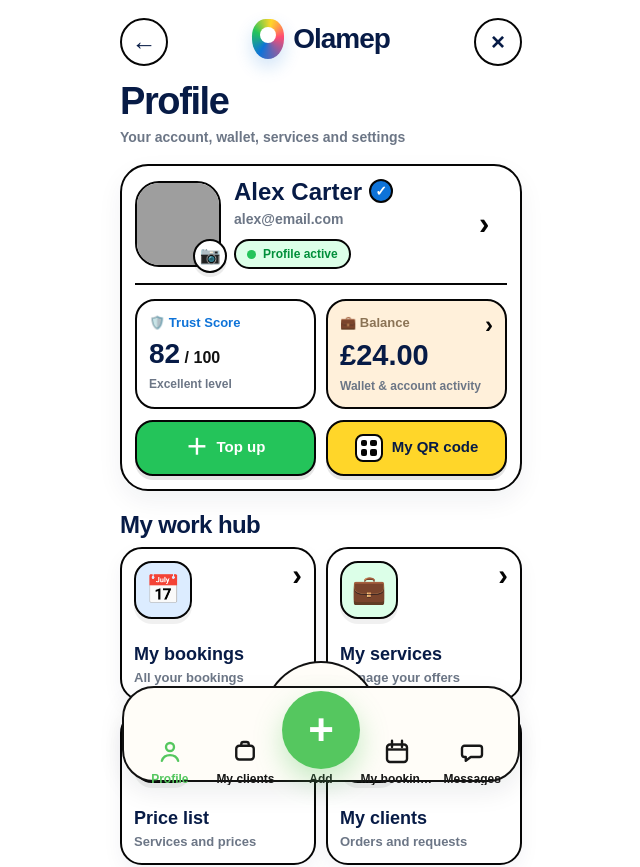
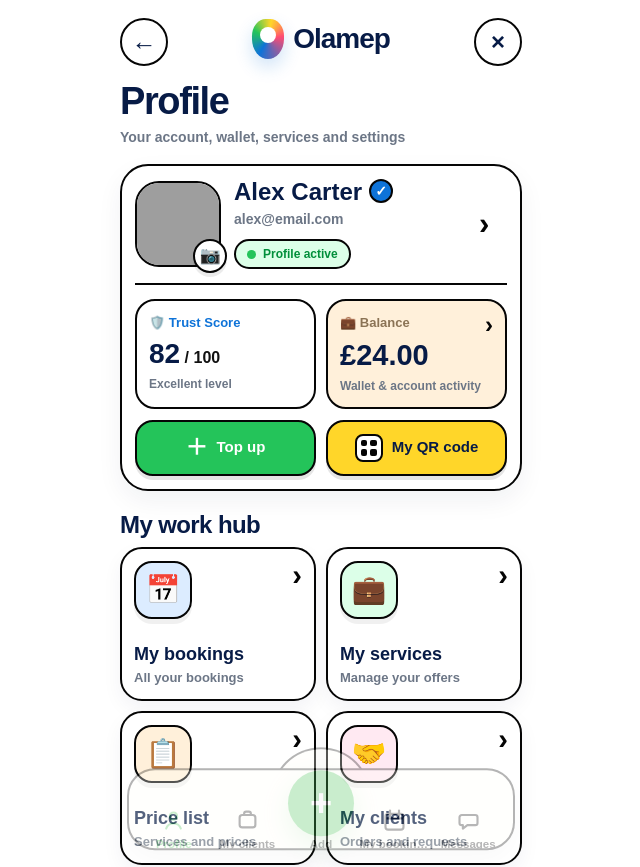
Before and after one commit to bellasalon4u-source/mapbookapp, a Next.js app: page /profile in a window 1280 px wide. Shown: the top 867 px of the page, without its empty margins (319-959 px from the left). Built offline with nearby package versions, Linux system fonts and the light colour scheme; grey boxes are pictures that could not be loaded.

Commit message:
git add components/common/BottomNav.tsx git commit -m "Restore compact bottom nav with temporary profile mode" git push

```diff
--- a/components/common/BottomNav.tsx
+++ b/components/common/BottomNav.tsx
@@ -1,12 +1,16 @@
 'use client';
 
-import { useEffect, useMemo, useRef, useState, type CSSProperties } from 'react';
+import { useEffect, useMemo, useRef, useState } from 'react';
 import { usePathname, useRouter } from 'next/navigation';
 import {
   getSavedLanguage,
   subscribeToLanguageChange,
   type AppLanguage,
 } from '../../services/i18n';
+import {
+  getUnreadMessagesCount,
+  subscribeToChatStore,
+} from '../../services/chatStore';
 
 type BottomNavProps = {
   active?: 'home' | 'clients' | 'bookings' | 'add' | 'messages' | 'profile';
@@ -236,7 +240,7 @@ function HomeIcon({ active }: { active: boolean }) {
   const color = active ? BRAND.green : BRAND.black;
 
   return (
-    <svg width="30" height="30" viewBox="0 0 24 24" fill="none">
+    <svg width="27" height="27" viewBox="0 0 24 24" fill="none">
       <path
         d="M4 10.5L12 4L20 10.5V20H4V10.5Z"
         stroke={color}
@@ -251,7 +255,7 @@ function CalendarIcon({ active }: { active: boolean }) {
   const color = active ? BRAND.blue : BRAND.black;
 
   return (
-    <svg width="30" height="30" viewBox="0 0 24 24" fill="none">
+    <svg width="27" height="27" viewBox="0 0 24 24" fill="none">
       <rect x="4" y="6" width="16" height="14" rx="2.4" stroke={color} strokeWidth="1.9" />
       <path d="M8 3V8" stroke={color} strokeWidth="1.9" strokeLinecap="round" />
       <path d="M16 3V8" stroke={color} strokeWidth="1.9" strokeLinecap="round" />
@@ -264,7 +268,7 @@ function MessageIcon({ active }: { active: boolean }) {
   const color = active ? BRAND.green : BRAND.black;
 
   return (
-    <svg width="30" height="30" viewBox="0 0 24 24" fill="none">
+    <svg width="27" height="27" viewBox="0 0 24 24" fill="none">
       <path
         d="M6 7H18C19.1046 7 20 7.89543 20 9V14C20 15.1046 19.1046 16 18 16H11L7 19V16H6C4.89543 16 4 15.1046 4 14V9C4 7.89543 4.89543 7 6 7Z"
         stroke={color}
@@ -279,7 +283,7 @@ function ProfileIcon({ active }: { active: boolean }) {
   const color = active ? BRAND.green : BRAND.black;
 
   return (
-    <svg width="30" height="30" viewBox="0 0 24 24" fill="none">
+    <svg width="27" height="27" viewBox="0 0 24 24" fill="none">
       <circle cx="12" cy="8" r="3.2" stroke={color} strokeWidth="1.9" />
       <path
         d="M5.5 19C6.5 15.8 8.8 14.5 12 14.5C15.2 14.5 17.5 15.8 18.5 19"
@@ -295,7 +299,7 @@ function ClientsIcon({ active }: { active: boolean }) {
   const color = active ? BRAND.green : BRAND.black;
 
   return (
-    <svg width="30" height="30" viewBox="0 0 24 24" fill="none">
+    <svg width="27" height="27" viewBox="0 0 24 24" fill="none">
       <rect x="5" y="7" width="14" height="11" rx="2.4" stroke={color} strokeWidth="1.9" />
       <path
         d="M9 7V5.8C9 4.8 9.8 4 10.8 4H13.2C14.2 4 15 4.8 15 5.8V7"
@@ -323,6 +327,7 @@ export default function BottomNav({ active: activeProp, onAddClick }: BottomNavP
   const [language, setLanguage] = useState<AppLanguage>('EN');
   const [addMenuOpen, setAddMenuOpen] = useState(false);
   const [profileNavVisible, setProfileNavVisible] = useState(true);
+  const [unreadMessagesCount, setUnreadMessagesCount] = useState(0);
 
   const hideTimerRef = useRef<ReturnType<typeof setTimeout> | null>(null);
 
@@ -338,13 +343,36 @@ export default function BottomNav({ active: activeProp, onAddClick }: BottomNavP
     };
   }, []);
 
+  useEffect(() => {
+    const syncUnread = () => {
+      try {
+        setUnreadMessagesCount(getUnreadMessagesCount());
+      } catch {
+        setUnreadMessagesCount(0);
+      }
+    };
+
+    syncUnread();
+
+    const unsubscribe = subscribeToChatStore(syncUnread);
+
+    window.addEventListener('focus', syncUnread);
+    window.addEventListener('pageshow', syncUnread);
+    window.addEventListener('storage', syncUnread);
+
+    return () => {
+      unsubscribe();
+      window.removeEventListener('focus', syncUnread);
+      window.removeEventListener('pageshow', syncUnread);
+      window.removeEventListener('storage', syncUnread);
+    };
+  }, []);
+
   const isProfileArea =
     pathname === '/profile' ||
     pathname?.startsWith('/profile/') ||
     activeProp === 'profile' ||
     activeProp === 'clients';
-
-  const isPublicArea = !isProfileArea;
 
   const showProfileNavTemporarily = () => {
     if (!isProfileArea) return;
@@ -357,7 +385,7 @@ export default function BottomNav({ active: activeProp, onAddClick }: BottomNavP
 
     hideTimerRef.current = setTimeout(() => {
       setProfileNavVisible(false);
-    }, 2800);
+    }, 2600);
   };
 
   useEffect(() => {
@@ -404,8 +432,7 @@ export default function BottomNav({ active: activeProp, onAddClick }: BottomNavP
 
   const addText = useMemo(() => getAddText(language), [language]);
   const items = isProfileArea ? profileItems : publicItems;
-
-  const shouldShowNav = isPublicArea || profileNavVisible || addMenuOpen;
+  const shouldShowNav = !isProfileArea || profileNavVisible || addMenuOpen;
 
   const getIsActive = (key: NavKey, href: string) => {
     if (addMenuOpen && key === 'add') return true;
@@ -480,7 +507,7 @@ export default function BottomNav({ active: activeProp, onAddClick }: BottomNavP
             display: 'flex',
             alignItems: 'flex-end',
             justifyContent: 'center',
-            padding: '0 22px 128px',
+            padding: '0 22px 118px',
             boxSizing: 'border-box',
           }}
         >
@@ -503,17 +530,29 @@ export default function BottomNav({ active: activeProp, onAddClick }: BottomNavP
                 borderBottom: `3px solid ${BRAND.border}`,
               }}
             >
-              <button type="button" onClick={handleCreateAd} style={addTileStyle('#ffe44d')}>
+              <button
+                type="button"
+                onClick={handleCreateAd}
+                style={addTileStyle('#ffe44d', BRAND.black, true)}
+              >
                 <span style={{ fontSize: 34 }}>📣</span>
                 <span>{addText.ad}</span>
               </button>
 
-              <button type="button" onClick={handleCreateService} style={addTileStyle('#41c83f', '#ffffff')}>
+              <button
+                type="button"
+                onClick={handleCreateService}
+                style={addTileStyle('#41c83f', '#ffffff', true)}
+              >
                 <span style={{ fontSize: 40, lineHeight: 1 }}>+</span>
                 <span>{addText.service}</span>
               </button>
 
-              <button type="button" onClick={handleCreateDeal} style={addTileStyle('#ff4b52', '#ffffff', false)}>
+              <button
+                type="button"
+                onClick={handleCreateDeal}
+                style={addTileStyle('#ff4b52', '#ffffff', false)}
+              >
                 <span
                   style={{
                     position: 'absolute',
@@ -563,25 +602,27 @@ export default function BottomNav({ active: activeProp, onAddClick }: BottomNavP
         style={{
           position: 'fixed',
           left: '50%',
-          bottom: 'calc(18px + env(safe-area-inset-bottom))',
-          transform: shouldShowNav ? 'translateX(-50%) translateY(0)' : 'translateX(-50%) translateY(126px)',
+          bottom: 'calc(8px + env(safe-area-inset-bottom))',
+          transform: shouldShowNav
+            ? 'translateX(-50%) translateY(0)'
+            : 'translateX(-50%) translateY(120px)',
           opacity: shouldShowNav ? 1 : 0,
-          width: 'calc(100% - 34px)',
-          maxWidth: 398,
+          width: 'calc(100% - 38px)',
+          maxWidth: 388,
           zIndex: 1200,
           pointerEvents: shouldShowNav ? 'auto' : 'none',
           transition: 'transform 0.35s ease, opacity 0.25s ease',
         }}
       >
-        <div style={{ position: 'relative', height: 96 }}>
+        <div style={{ position: 'relative', height: 82 }}>
           <div
             style={{
               position: 'absolute',
               left: '50%',
-              top: -25,
+              top: -21,
               transform: 'translateX(-50%)',
-              width: 116,
-              height: 64,
+              width: 100,
+              height: 50,
               borderTopLeftRadius: 999,
               borderTopRightRadius: 999,
               background: BRAND.cream,
@@ -598,12 +639,12 @@ export default function BottomNav({ active: activeProp, onAddClick }: BottomNavP
               inset: 0,
               background: BRAND.cream,
               border: `2px solid ${BRAND.border}`,
-              borderRadius: 32,
-              boxShadow: '0 10px 26px rgba(15,23,42,0.08)',
+              borderRadius: 28,
+              boxShadow: '0 10px 24px rgba(15,23,42,0.08)',
               display: 'grid',
               gridTemplateColumns: 'repeat(5, minmax(0, 1fr))',
               alignItems: 'end',
-              padding: '13px 8px 13px',
+              padding: '10px 8px 10px',
               boxSizing: 'border-box',
               zIndex: 2,
             }}
@@ -612,6 +653,8 @@ export default function BottomNav({ active: activeProp, onAddClick }: BottomNavP
               const isActive = getIsActive(item.key, item.href);
               const label = getLabel(item, language);
               const activeColor = getActiveColor(item.key);
+              const badge =
+                item.key === 'messages' && unreadMessagesCount > 0 ? unreadMessagesCount : 0;
 
               if (item.accent) {
                 return (
@@ -628,29 +671,29 @@ export default function BottomNav({ active: activeProp, onAddClick }: BottomNavP
                       flexDirection: 'column',
                       alignItems: 'center',
                       justifyContent: 'flex-end',
-                      gap: 4,
+                      gap: 3,
                       position: 'relative',
                       zIndex: 5,
-                      minHeight: 84,
+                      minHeight: 70,
                       minWidth: 0,
                       overflow: 'visible',
                     }}
                   >
                     <span
                       style={{
-                        width: 78,
-                        height: 78,
+                        width: 66,
+                        height: 66,
                         borderRadius: '50%',
                         background: BRAND.green,
                         color: '#ffffff',
                         display: 'inline-flex',
                         alignItems: 'center',
                         justifyContent: 'center',
-                        fontSize: 44,
+                        fontSize: 38,
                         fontWeight: 700,
                         lineHeight: 1,
-                        boxShadow: '0 12px 28px rgba(85,199,95,0.34)',
-                        transform: 'translateY(-22px)',
+                        boxShadow: '0 10px 24px rgba(85,199,95,0.30)',
+                        transform: 'translateY(-18px)',
                         flexShrink: 0,
                       }}
                     >
@@ -660,13 +703,13 @@ export default function BottomNav({ active: activeProp, onAddClick }: BottomNavP
                     <span
                       title={label}
                       style={{
-                        marginTop: -22,
+                        marginTop: -18,
                         width: '100%',
                         maxWidth: 68,
                         minWidth: 0,
                         display: 'block',
                         textAlign: 'center',
-                        fontSize: language === 'RU' || language === 'UA' ? 10.5 : 12,
+                        fontSize: language === 'RU' || language === 'UA' ? 10 : 11.5,
                         fontWeight: 900,
                         color: isActive ? activeColor : BRAND.black,
                         lineHeight: 1,
@@ -695,9 +738,9 @@ export default function BottomNav({ active: activeProp, onAddClick }: BottomNavP
                     flexDirection: 'column',
                     alignItems: 'center',
                     justifyContent: 'flex-end',
-                    gap: 5,
+                    gap: 4,
                     position: 'relative',
-                    minHeight: 70,
+                    minHeight: 62,
                     minWidth: 0,
                   }}
                 >
@@ -706,17 +749,42 @@ export default function BottomNav({ active: activeProp, onAddClick }: BottomNavP
                       display: 'inline-flex',
                       alignItems: 'center',
                       justifyContent: 'center',
-                      height: 32,
+                      height: 29,
                     }}
                   >
                     <NavIcon itemKey={item.key} active={isActive} />
                   </span>
 
+                  {badge > 0 ? (
+                    <span
+                      style={{
+                        position: 'absolute',
+                        top: 4,
+                        right: '16%',
+                        minWidth: 22,
+                        height: 22,
+                        padding: '0 5px',
+                        borderRadius: 999,
+                        background: '#ff4fa0',
+                        color: '#ffffff',
+                        fontSize: 11,
+                        fontWeight: 900,
+                        display: 'inline-flex',
+                        alignItems: 'center',
+                        justifyContent: 'center',
+                        border: '2px solid #ffffff',
+                        boxSizing: 'border-box',
+                      }}
+                    >
+                      {badge > 99 ? '99+' : badge}
+                    </span>
+                  ) : null}
+
                   <span
                     title={label}
                     style={{
                       width: '100%',
-                      maxWidth: isProfileArea ? 72 : 66,
+                      maxWidth: isProfileArea ? 70 : 64,
                       minWidth: 0,
                       display: 'block',
                       textAlign: 'center',
@@ -726,8 +794,8 @@ export default function BottomNav({ active: activeProp, onAddClick }: BottomNavP
                         language === 'DE' ||
                         language === 'IT' ||
                         language === 'FR'
-                          ? 10.5
-                          : 12,
+                          ? 10
+                          : 11.5,
                       fontWeight: 900,
                       color: isActive ? activeColor : BRAND.black,
                       lineHeight: 1,
@@ -748,7 +816,7 @@ export default function BottomNav({ active: activeProp, onAddClick }: BottomNavP
   );
 }
 
-function addTileStyle(bg: string, color = BRAND.black, withRightBorder = true): CSSProperties {
+function addTileStyle(bg: string, color: string, withRightBorder: boolean): React.CSSProperties {
   return {
     minHeight: 112,
     border: 'none',
```
